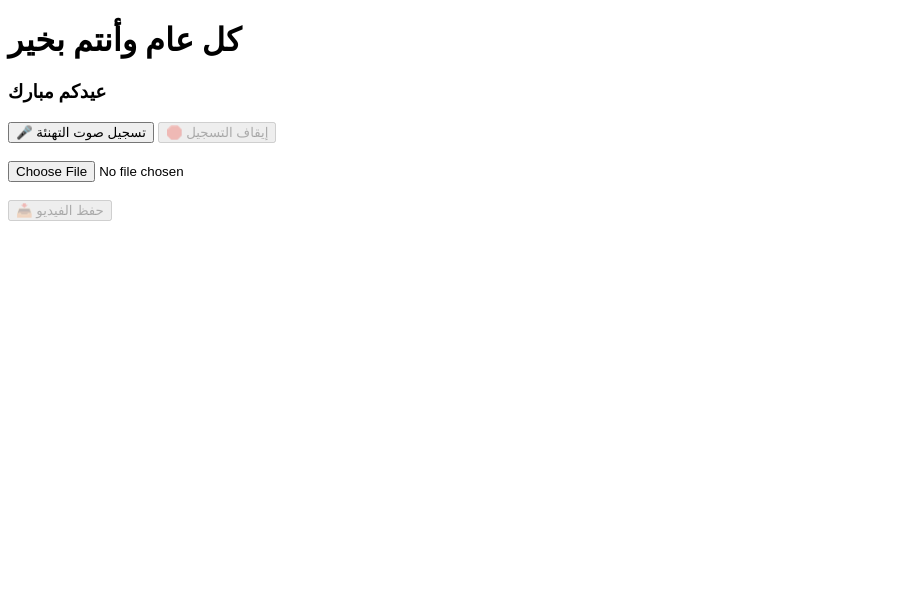
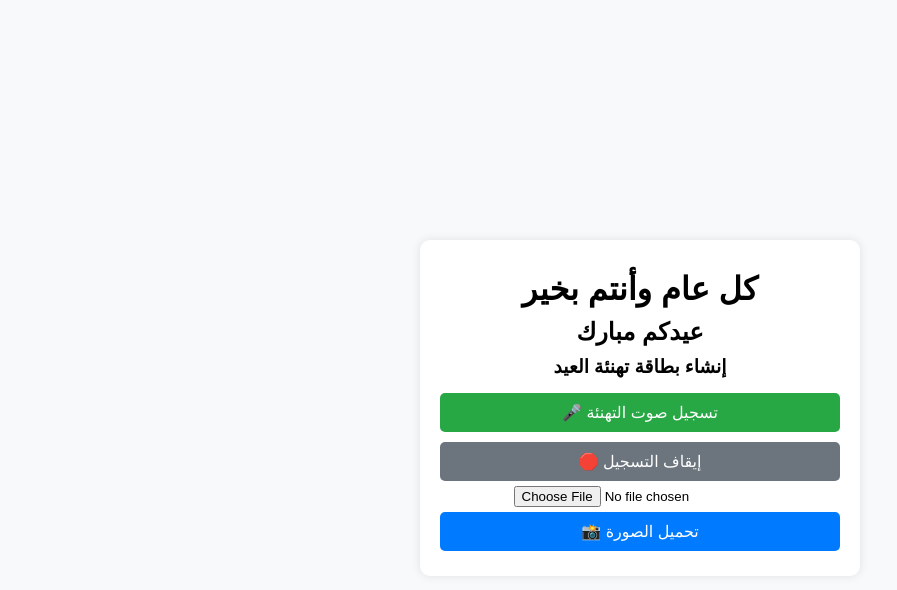
Before and after one commit to AbeerMerdah/try, a plain HTML site: page index.html in a window 1280 px wide. Shown: the whole page, without its empty margins (0-897 px from the left). Drawn offline with Linux system fonts and the light colour scheme.

Commit message:
first commit63

```diff
--- a/index.html
+++ b/index.html
@@ -8,53 +8,63 @@
 
     <meta name="viewport" content="width=device-width, initial-scale=1.0">
 
-    <title>تهنئة العيد</title>
+    <title>بطاقة تهنئة العيد</title>
+
+    <link rel="stylesheet" href="style.css">
 
 </head>
 
 <body>
 
+    <div class="container">
 
+        <h1>كل عام وأنتم بخير</h1>
 
-    <h1>كل عام وأنتم بخير</h1>
+        <h2>عيدكم مبارك</h2>
 
-    <h3>عيدكم مبارك</h3>
+        <h3>إنشاء بطاقة تهنئة العيد</h3>
 
 
 
-    <!-- 🎤 تسجيل الصوت -->
+        <div class="recording-section">
 
-    <button id="start-recording">🎤 تسجيل صوت التهنئة</button>
+            <button id="start-recording" class="record-btn">🎤 تسجيل صوت التهنئة</button>
 
-    <button id="stop-recording" disabled>🛑 إيقاف التسجيل</button>
+            <button id="stop-recording" class="stop-btn" disabled>🛑 إيقاف التسجيل</button>
 
-    <br>
+            <audio id="audio" controls style="display:none;"></audio>
 
-    <audio id="audio" style="display:none;"></audio>
+        </div>
 
 
 
-    <!-- 📷 تحميل الصورة -->
+        <div class="upload-section">
 
-    <br>
+            <input type="file" id="image-upload" accept="image/*">
 
-    <input type="file" id="image-upload" accept="image/*">
+            <button id="upload-image" class="upload-btn">📸 تحميل الصورة</button>
 
-    <br>
-
-    <img id="preview-image" style="display:none; width:200px; height:auto;">
+        </div>
 
 
 
-    <!-- 💾 زر الحفظ -->
+        <div class="preview-section">
 
-    <br>
+            <img id="preview-image" src="" alt="Preview" style="display:none;">
 
-    <button id="save-to-camera-roll" disabled>📥 حفظ الفيديو</button>
+            <audio id="preview-audio" controls style="display:none;"></audio>
+
+        </div>
 
 
 
-    <script src="script.js"></script> <!-- رابط لملف الجافا سكريبت -->
+        <button id="save-to-camera-roll" class="save-btn" style="display:none;">🎬 حفظ التهنئة كفيديو</button>
+
+    </div>
+
+
+
+    <script src="script.js"></script>
 
 </body>
 
```
